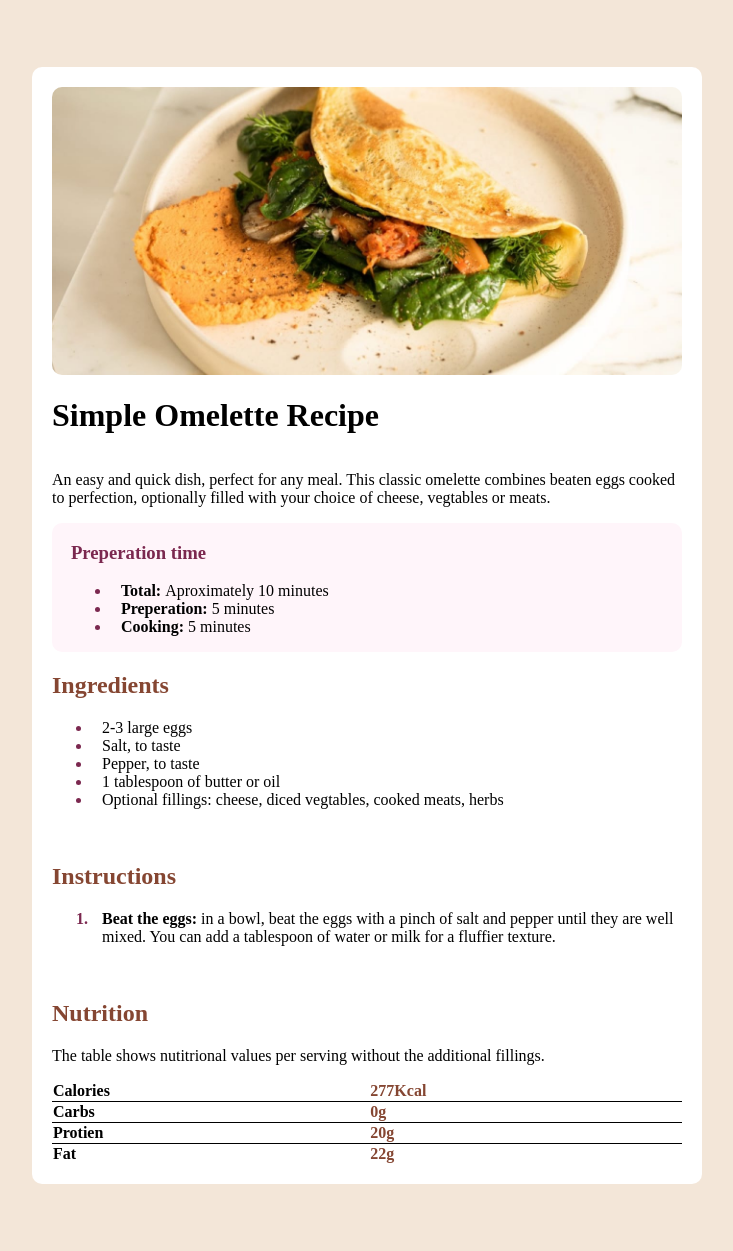
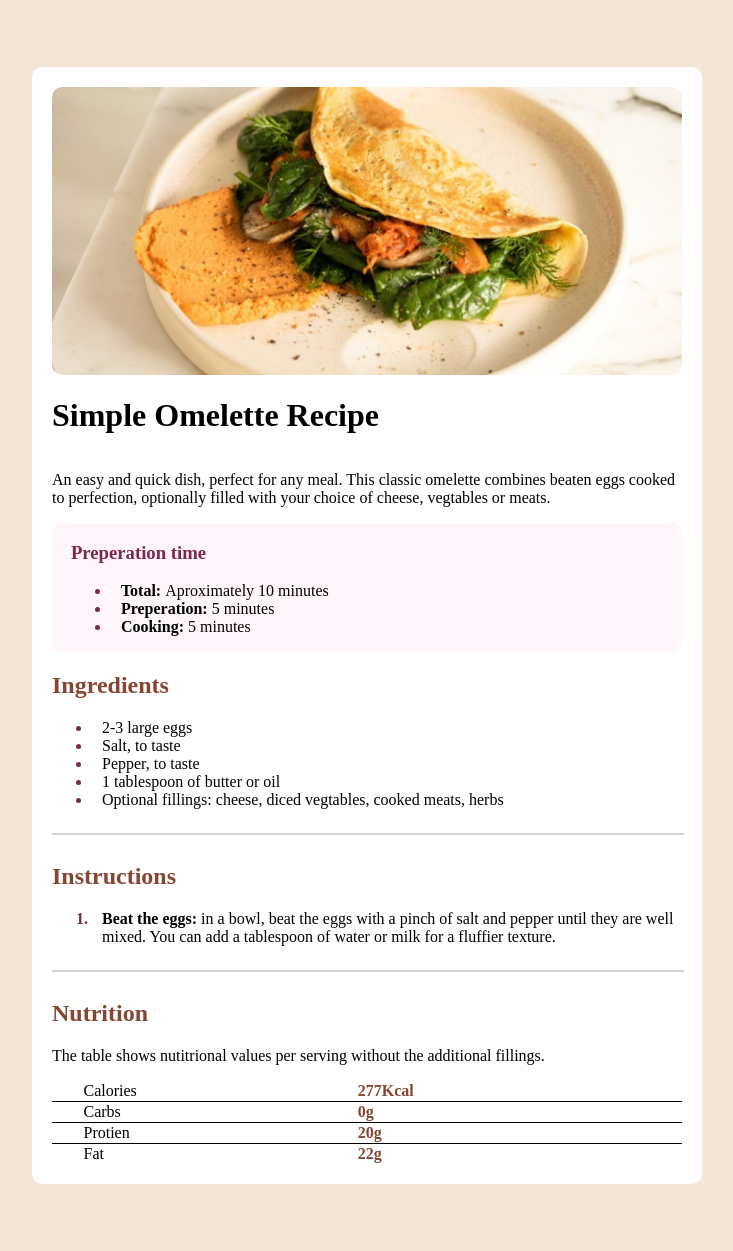
Before and after one commit to wotanut/frontend-mentor, a Jekyll site: the page recipe/index.html, which Jekyll copies as it is, in a window 1280 px wide. Shown: the whole page, without its empty margins (273-1006 px from the left). Built offline with Jekyll 4.4.1, drawn with Linux system fonts in a browser that asks for light colours; some web fonts are replaced.

Commit message:
Added HR

```diff
--- a/recipe/css/styles.css
+++ b/recipe/css/styles.css
@@ -75,6 +75,11 @@ table {
   width: 100%;
 }
 
+hr {
+  border: 1px solid lightgray;
+  width: 100%;
+}
+
 td {
   color: var(--Brown-800);
   font-weight: 700;
@@ -103,6 +108,11 @@ tr:last-child {
   border: none;
 }
 
+th {
+  font-weight: 400;
+  padding-left: 5%;
+}
+
 @media screen and (max-width: 400px) {
   .card {
     margin: 0vh;
--- a/recipe/index.html
+++ b/recipe/index.html
@@ -54,7 +54,7 @@
           </li>
         </ul>
       </section>
-      <br />
+      <hr />
       <section class="instructions">
         <h2 class="instructions">Instructions</h2>
         <ol class="instruction-list">
@@ -67,7 +67,7 @@
           </li>
         </ol>
       </section>
-      <br />
+      <hr />
       <section class="nutrition">
         <h2 class="Nutrition">Nutrition</h2>
         <p class="desc">
```
